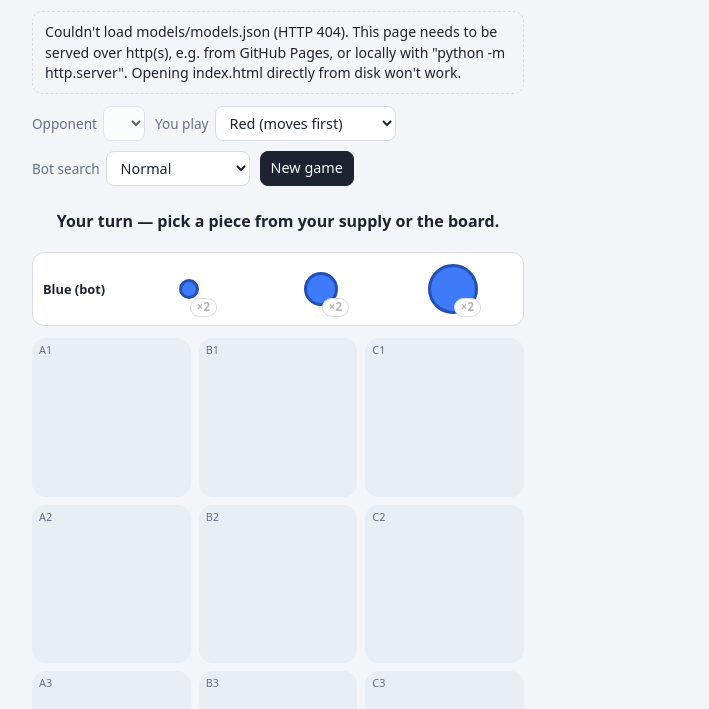
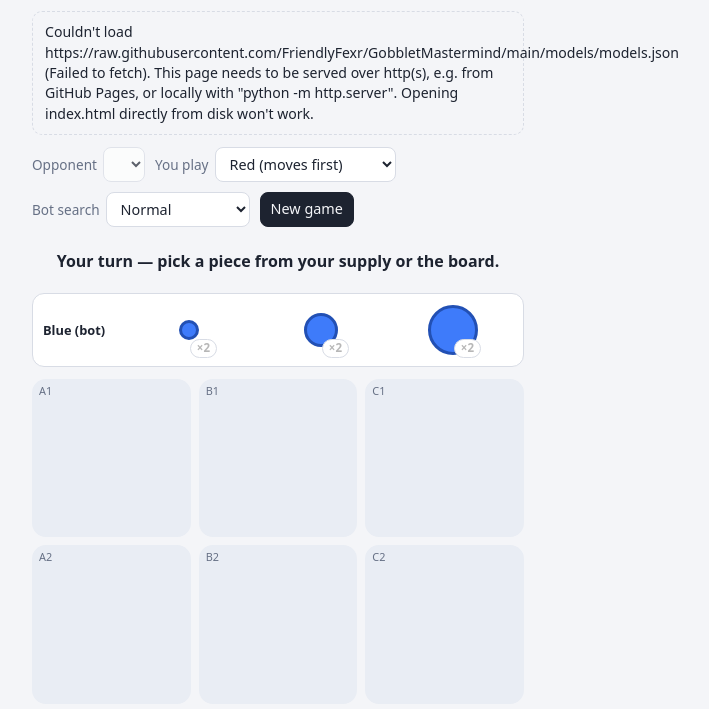
Before and after one commit to FriendlyFexr/GobbletMastermind, a plain HTML site: page index.html in a window 1280 px wide. Shown: the part 75-784 px from the top of the page, without its empty margins (362-1071 px from the left). Drawn offline with Linux system fonts and the light colour scheme; no server answers.

Commit message:
Update index.html

```diff
--- a/index.html
+++ b/index.html
@@ -484,7 +484,9 @@ function newGame() {
 }
 
 // ---------------- model list (models/models.json) + loading ----------------
-const MODELS_DIR = "models/";
+// Where the trained networks live in the repository
+const REPO = { owner: "FriendlyFexr", name: "GobbletMastermind", branch: "main", dir: "models" };
+const MODELS_DIR = `https://raw.githubusercontent.com/${REPO.owner}/${REPO.name}/${REPO.branch}/${REPO.dir}/`;
 const netCache = new Map();
 let manifest = [], loadToken = 0;
 
```
